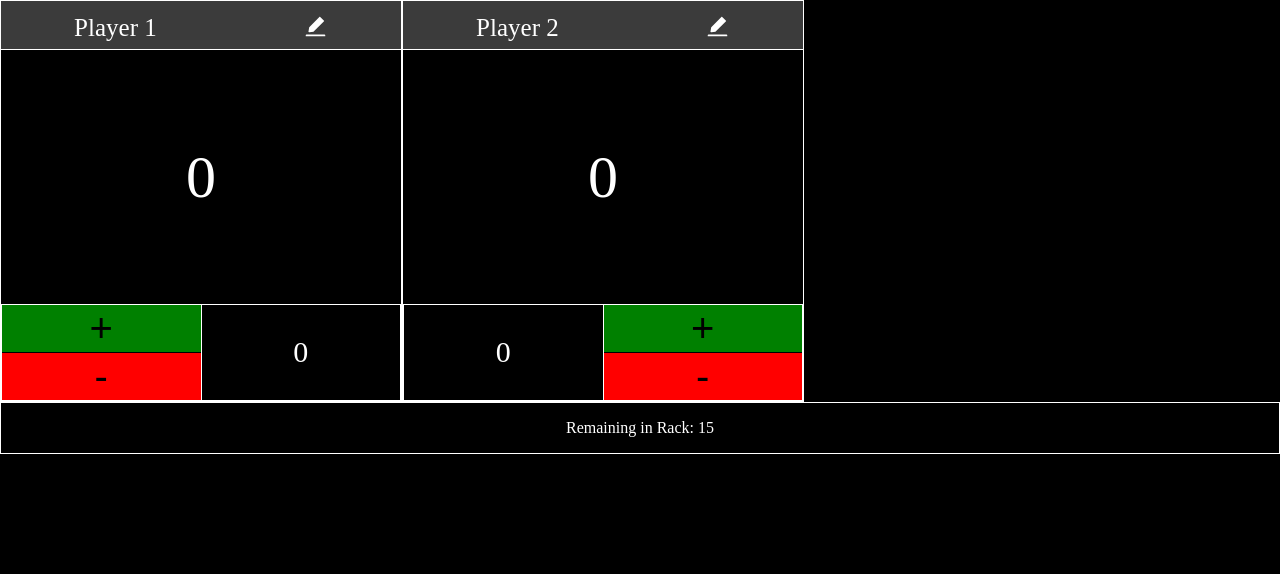
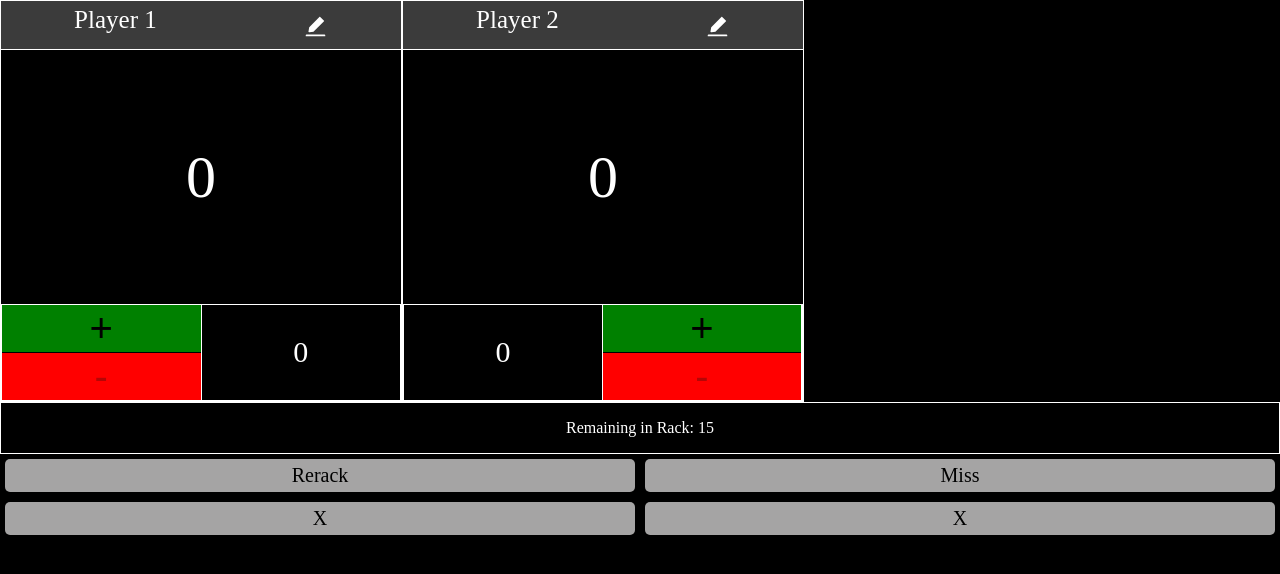
Before and after one commit to moviefan322/straight-pool-counter, a Next.js app: page / in a window 1280 px wide. Shown: the top 574 px of the page. Built offline with nearby package versions, Linux system fonts and the light colour scheme.

Commit message:
adds rerack functionality

```diff
--- a/src/pages/index.tsx
+++ b/src/pages/index.tsx
@@ -11,6 +11,8 @@ export default function Home() {
   const [rackRem, setRackRem] = useState(15);
   const [editName1, setEditName1] = useState(false);
   const [editName2, setEditName2] = useState(false);
+  const [showModal, setShowModal] = useState(false);
+  const [currentPlayer, setCurrentPlayer] = useState(1);
 
   const toggleEdit = () => {
     setEditName1(!editName1);
@@ -21,6 +23,18 @@ export default function Home() {
     setName(e.target.value);
   };
 
+  const incrementScore1 = () => {
+    setScore(score + 1);
+    setScoreRack(scoreRack + 1);
+    setRackRem(rackRem - 1);
+  };
+
+  const decrementScore1 = () => {
+    setScore(score - 1);
+    setScoreRack(scoreRack - 1);
+    setRackRem(rackRem + 1);
+  };
+
   const toggleEdit2 = () => {
     setEditName2(!editName2);
   };
@@ -29,6 +43,40 @@ export default function Home() {
     setName2(e.target.value);
   };
 
+  const incrementScore2 = () => {
+    setScore2(score2 + 1);
+    setScoreRack2(scoreRack2 + 1);
+    setRackRem(rackRem - 1);
+  };
+
+  const decrementScore2 = () => {
+    setScore2(score2 - 1);
+    setScoreRack2(scoreRack2 - 1);
+    setRackRem(rackRem + 1);
+  };
+
+  const rerack = (ballsRemaining: number) => {
+    toggleModal();
+    setRackRem(15);
+    setScoreRack(0);
+    setScoreRack2(0);
+    if (score !== scoreRack) setScore((score) => score + scoreRack);
+    if (score2 !== scoreRack2) setScore2((score) => score + scoreRack2);
+    if (ballsRemaining === 0) {
+      if (currentPlayer === 1) {
+        setScore(score + 1);
+      } else {
+        setScore2(score + 1);
+      }
+    }
+  };
+
+  const toggleModal = () => {
+    setShowModal(!showModal);
+    console.log(showModal);
+  };
+
+  const fifteen = scoreRack2 + scoreRack === 14;
 
   console.log(editName1);
 
@@ -55,8 +103,20 @@ export default function Home() {
           <div className="scoreTotal">{score}</div>
           <div className="bottom">
             <div className="buttons">
-              <button className="plus">+</button>
-              <button className="minus">-</button>
+              <button
+                className="plus"
+                onClick={() => incrementScore1()}
+                disabled={fifteen}
+              >
+                +
+              </button>
+              <button
+                className="minus"
+                onClick={() => decrementScore1()}
+                disabled={scoreRack === 0}
+              >
+                -
+              </button>
             </div>
             <div className="scoreRack">
               <p>{scoreRack}</p>
@@ -64,7 +124,7 @@ export default function Home() {
           </div>
         </div>
         <div className="playerbox">
-        <div className="name">
+          <div className="name">
             {!editName2 ? (
               <p>{name2} </p>
             ) : (
@@ -82,12 +142,24 @@ export default function Home() {
           </div>
           <div className="scoreTotal">{score2}</div>
           <div className="bottom">
-            <div className="scoreRack">
+            <div className="scoreRack2">
               <p>{scoreRack2}</p>
             </div>
-            <div className="buttons2">
-              <button className="plus">+</button>
-              <button className="minus">-</button>
+            <div className="buttons">
+              <button
+                className="plus"
+                onClick={() => incrementScore2()}
+                disabled={fifteen}
+              >
+                +
+              </button>
+              <button
+                className="minus"
+                onClick={() => decrementScore2()}
+                disabled={scoreRack2 === 0}
+              >
+                -
+              </button>
             </div>
           </div>
         </div>
@@ -95,6 +167,45 @@ export default function Home() {
       <div className="rackrem">
         <p>Remaining in Rack: {rackRem}</p>
       </div>
+      <div className="buttonRow">
+        <button
+          className="no-style-but custom-but"
+          onClick={() => toggleModal()}
+        >
+          Rerack
+        </button>
+        <button className="no-style-but custom-but">Miss</button>
+      </div>
+      <div className="buttonRow">
+        <button className="no-style-but custom-but">X</button>
+        <button className="no-style-but custom-but">X</button>
+      </div>
+      {showModal && (
+        <div className="modal-overlay">
+          <div className="modal">
+            <div className="modal-header">
+              <h2>How many balls left?</h2>
+              <button className="close-button" onClick={() => toggleModal()}>
+                ×
+              </button>
+            </div>
+            <div className="modal-content">
+              <button
+                className="no-style-but custom-but"
+                onClick={() => rerack(1)}
+              >
+                1
+              </button>
+              <button
+                className="no-style-but custom-but"
+                onClick={() => rerack(0)}
+              >
+                0
+              </button>
+            </div>
+          </div>
+        </div>
+      )}
     </>
   );
 }
--- a/src/styles/globals.css
+++ b/src/styles/globals.css
@@ -34,7 +34,7 @@ body {
 
 .name p {
   margin: auto;
-  margin-top: 13px;
+  margin-top: 5px;
 }
 
 .scoreTotal {
@@ -53,10 +53,15 @@ body {
 }
 
 .scoreRack2 {
-  border: white solid 1px;
-  height: 10vh;
+  border-right: white solid 1px;
+  height: 100%;
   width: 50%;
   float: right;
+}
+
+.scoreRack2 p {
+  font-size: 30px;
+  text-align: center;
 }
 
 .bottom {
@@ -135,3 +140,73 @@ body {
   width: 50%;
   /* Add other styles as needed */
 }
+
+.buttonRow {
+  display: flex;
+  flex-direction: row;
+}
+
+.custom-but {
+  background-color: rgb(165, 164, 164);
+  color: black;
+  border: none;
+  border-radius: 5px;
+  margin: 5px;
+  padding: 5px;
+  font-size: 20px;
+  width: 100%;
+}
+
+/* Styles for the modal overlay */
+.modal-overlay {
+  position: fixed;
+  top: 0;
+  left: 0;
+  width: 100%;
+  height: 100%;
+  background-color: rgba(0, 0, 0, 0.7); /* Semi-transparent background */
+  display: flex;
+  justify-content: center;
+  align-items: center;
+  z-index: 999; /* Ensure it's above other content */
+}
+
+/* Styles for the modal */
+.modal {
+  background-color: #fff;
+  padding: 20px;
+  border-radius: 5px;
+  box-shadow: 0px 0px 10px rgba(0, 0, 0, 0.3);
+  width: 80%; /* Adjust the width as needed */
+  max-width: 400px; /* Set a maximum width */
+}
+
+/* Styles for the modal header */
+.modal-header {
+  display: flex;
+  justify-content: space-between;
+  align-items: center;
+  border-bottom: 1px solid #ccc;
+  padding-bottom: 10px;
+  margin-bottom: 10px;
+  color: black;
+  margin: auto;
+}
+
+/* Styles for the close button */
+.close-button {
+  background: none;
+  border: none;
+  font-size: 24px;
+  cursor: pointer;
+}
+
+/* Styles for the modal content */
+.modal-content {
+  padding: 10px;
+}
+
+/* Center the modal title */
+.modal-header h2 {
+  margin: 0;
+}
```
